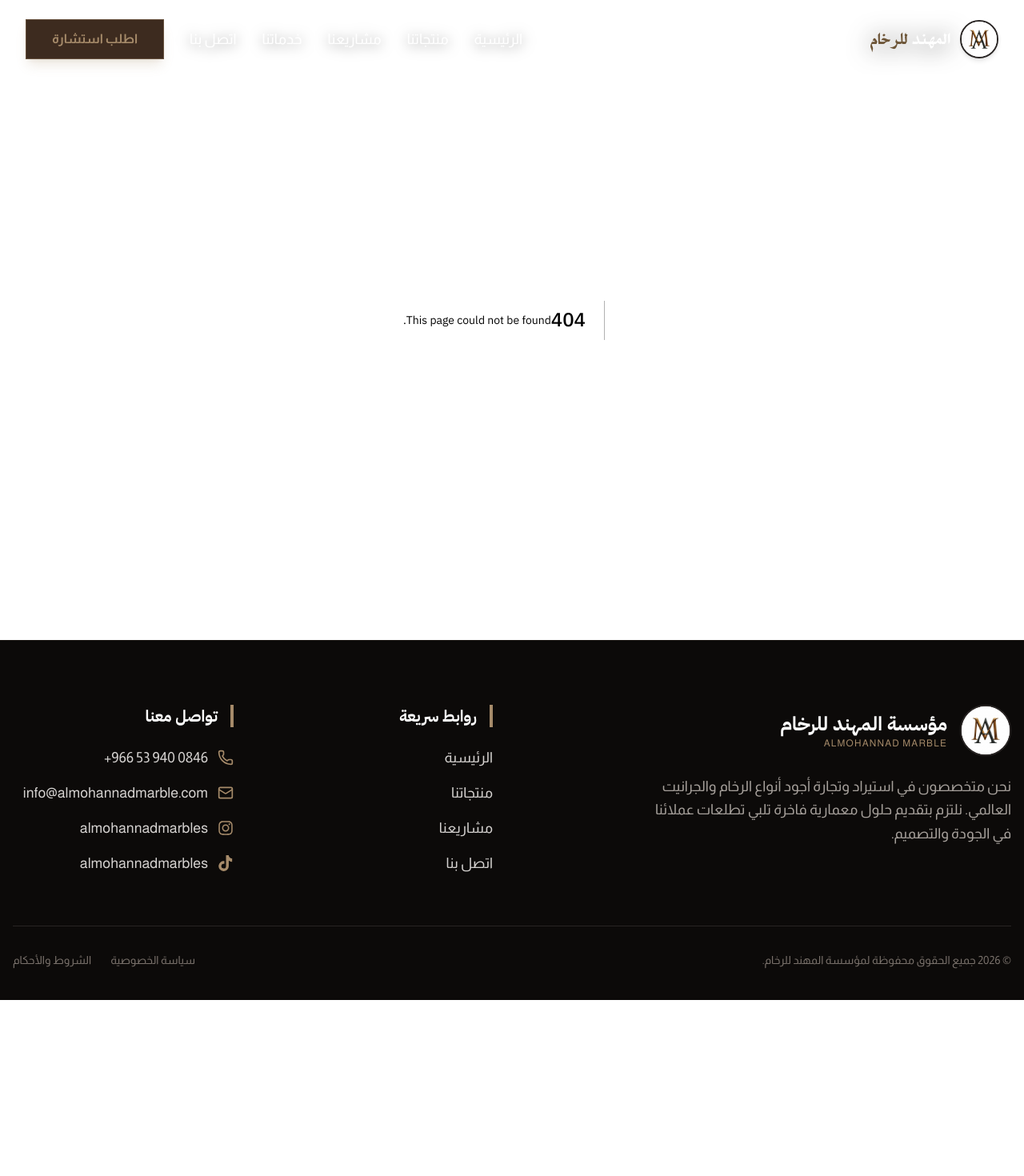
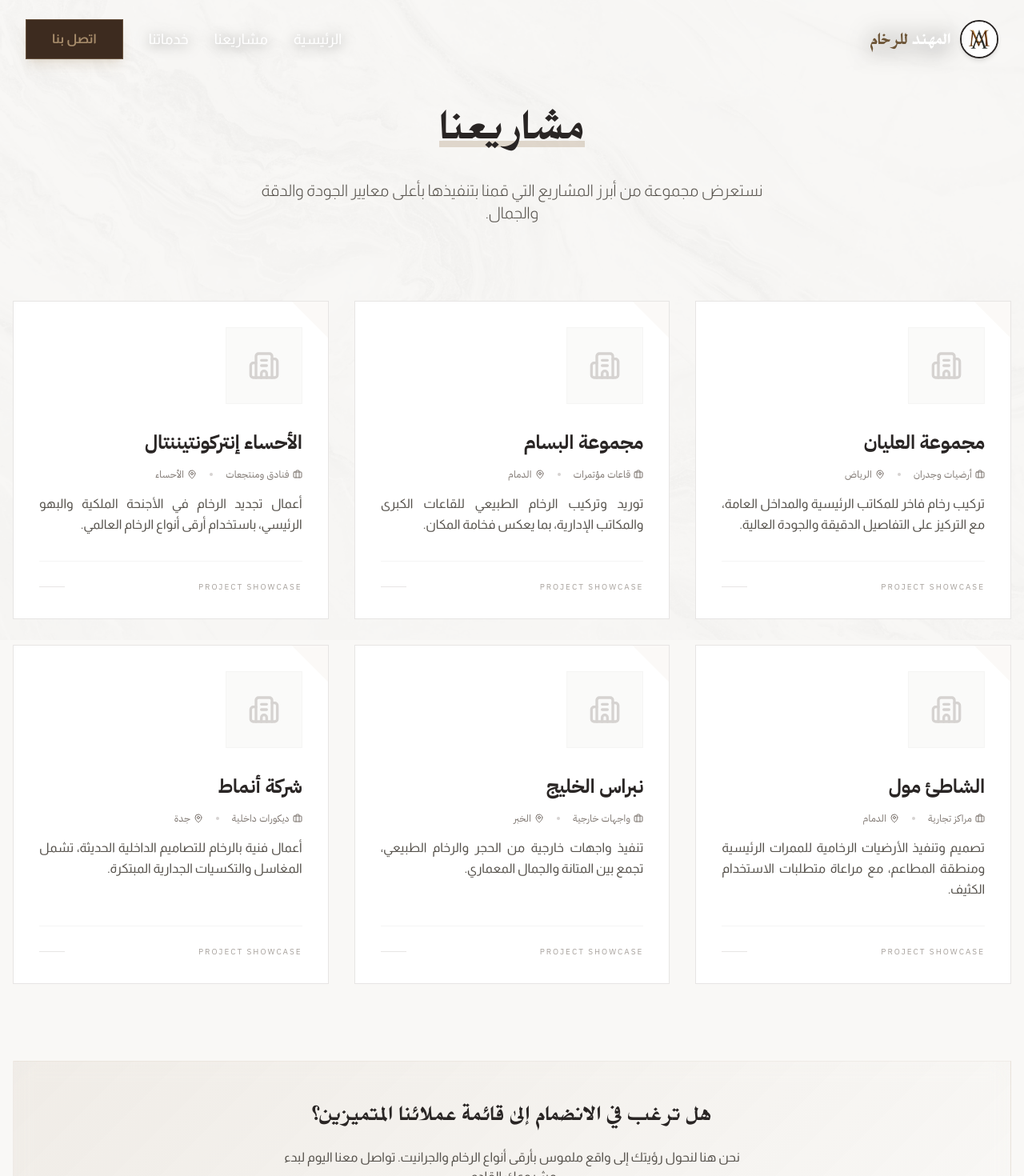
Before and after one commit to maramahg/almohannadmarble, a Next.js app: page /projects in a window 1280 px wide. Before the commit this address had no page. Shown: the top 1470 px of the page at 80% size. Before the commit the page ends 1250 px from the top, so only its background shows below. Built offline with nearby package versions, Linux system fonts and the light colour scheme.

Commit message:
feat: add projects page and update navbar/footer branding

```diff
--- a/app/page.tsx
+++ b/app/page.tsx
@@ -30,7 +30,7 @@ export default function Home() {
           </p>
           <div className="flex flex-wrap justify-center gap-4 mt-16">
             <button className="btn-gold text-lg px-8 py-3">
-              استكشف منتجاتنا
+              استكشف مشاريعنا
             </button>
             <button className="bg-gold text-dark-brown px-8 py-3 rounded-none hover:bg-dark-brown hover:text-gold transition-all text-lg font-bold">
               تواصل معنا
@@ -53,7 +53,7 @@ export default function Home() {
             <div className="space-y-6 text-stone-700 leading-relaxed text-base md:text-lg text-justify">
               <p>
                 <span className="font-black text-stone-950 text-xl md:text-2xl block mb-2">في مؤسسة المهند للرخام،</span>
-                نفخر بتقديم منتجات استثنائية من الرخام والجرانيت الطبيعي. منتجاتنا تلفت الانتباه وهي مقصد لكل ذوّاق أنيق.
+                نفخر بتقديم أعمال استثنائية من الرخام والجرانيت الطبيعي. أعمالنا تلفت الانتباه وهي مقصد لكل ذوّاق أنيق.
               </p>
               <p>
                 ما يميزنا هو موظفونا الذين يبذلون جهوداً لضمان ظهور أفكارك. شغفنا وإصرارنا لا مثيل لهما، وحبنا للروائع الطبيعية ما يجعلنا نتعمق في البحث عن أفضل أنواع الرخام والجرانيت لتلبية جميع الاحتياجات والرغبات.
@@ -90,7 +90,7 @@ export default function Home() {
       </section>
 
       {/* Services Section */}
-      <section id="services" className="py-16 md:py-24 bg-stone-900 text-white overflow-hidden relative">
+      <section id="services" className="py-16 md:py-24 bg-stone-900 text-white overflow-hidden relative dark-section">
         <div className="max-w-6xl mx-auto px-4 relative z-10 text-center">
           <div className="mb-12 md:mb-16">
             <div className="w-fit mx-auto">
--- /dev/null
+++ b/app/projects/page.tsx
@@ -0,0 +1,131 @@
+import Image from "next/image";
+import { Building2, Briefcase, MapPin } from "lucide-react";
+
+const clients = [
+  {
+    name: "مجموعة العليان",
+    description: "تركيب رخام فاخر للمكاتب الرئيسية والمداخل العامة، مع التركيز على التفاصيل الدقيقة والجودة العالية.",
+    workType: "أرضيات وجدران",
+    location: "الرياض",
+  },
+  {
+    name: "مجموعة البسام",
+    description: "توريد وتركيب الرخام الطبيعي للقاعات الكبرى والمكاتب الإدارية، بما يعكس فخامة المكان.",
+    workType: "قاعات مؤتمرات",
+    location: "الدمام",
+  },
+  {
+    name: "الأحساء إنتركونتيننتال",
+    description: "أعمال تجديد الرخام في الأجنحة الملكية والبهو الرئيسي، باستخدام أرقى أنواع الرخام العالمي.",
+    workType: "فنادق ومنتجعات",
+    location: "الأحساء",
+  },
+  {
+    name: "الشاطئ مول",
+    description: "تصميم وتنفيذ الأرضيات الرخامية للممرات الرئيسية ومنطقة المطاعم، مع مراعاة متطلبات الاستخدام الكثيف.",
+    workType: "مراكز تجارية",
+    location: "الدمام",
+  },
+  {
+    name: "نبراس الخليج",
+    description: "تنفيذ واجهات خارجية من الحجر والرخام الطبيعي، تجمع بين المتانة والجمال المعماري.",
+    workType: "واجهات خارجية",
+    location: "الخبر",
+  },
+  {
+    name: "شركة أنماط",
+    description: "أعمال فنية بالرخام للتصاميم الداخلية الحديثة، تشمل المغاسل والتكسيات الجدارية المبتكرة.",
+    workType: "ديكورات داخلية",
+    location: "جدة",
+  },
+];
+
+export default function ProjectsPage() {
+  return (
+    <main className="flex-grow pt-32 pb-20 px-4 bg-background">
+      {/* Background Subtle Pattern */}
+      <div className="absolute inset-0 z-0 opacity-[0.03] pointer-events-none overflow-hidden">
+        <Image
+          src="/hero-stockcake.jpg"
+          alt="background pattern"
+          fill
+          className="object-cover grayscale"
+        />
+      </div>
+
+      <div className="max-w-7xl mx-auto relative z-10">
+        {/* Header Section */}
+        <div className="text-center mb-16 md:mb-24">
+          <div className="inline-block mb-4">
+            <h1 className="text-4xl md:text-6xl font-al-qassam text-stone-800 relative z-10">
+              مشاريعنا
+            </h1>
+            <div className="h-2 w-full bg-gold/30 -mt-3 relative z-0" />
+          </div>
+          <p className="text-stone-600 text-lg md:text-xl max-w-2xl mx-auto mt-6 font-light">
+            نستعرض مجموعة من أبرز المشاريع التي قمنا بتنفيذها بأعلى معايير الجودة والدقة والجمال.
+          </p>
+        </div>
+
+        {/* Clients Grid */}
+        <div className="grid grid-cols-1 md:grid-cols-2 lg:grid-cols-3 gap-8">
+          {clients.map((client, index) => (
+            <div
+              key={index}
+              className="group relative bg-white border border-stone-200 p-8 hover:border-gold/50 transition-all duration-500 hover:shadow-2xl hover:shadow-gold/5 overflow-hidden flex flex-col h-full"
+            >
+              {/* Gold Accent Corner */}
+              <div className="absolute top-0 right-0 w-16 h-16 bg-gold/5 -mr-8 -mt-8 rotate-45 group-hover:bg-gold/10 transition-all" />
+
+              {/* Logo Placeholder Area */}
+              <div className="mb-8 w-24 h-24 bg-stone-50 border border-stone-100 flex items-center justify-center relative group-hover:scale-105 transition-transform duration-500">
+                <Building2 className="w-10 h-10 text-stone-300 group-hover:text-gold transition-colors" />
+                <div className="absolute -bottom-1 -left-1 w-4 h-4 border-b-2 border-l-2 border-gold opacity-0 group-hover:opacity-100 transition-opacity" />
+              </div>
+
+              {/* Content */}
+              <div className="flex-grow">
+                <h3 className="text-2xl font-ibm font-bold text-stone-800 mb-4 group-hover:text-gold-dark transition-colors">
+                  {client.name}
+                </h3>
+
+                <div className="flex items-center gap-4 text-xs text-stone-500 mb-4 font-ibm tracking-wide">
+                  <span className="flex items-center gap-1">
+                    <Briefcase className="w-3 h-3" />
+                    {client.workType}
+                  </span>
+                  <span className="w-1 h-1 bg-stone-300 rounded-full" />
+                  <span className="flex items-center gap-1">
+                    <MapPin className="w-3 h-3" />
+                    {client.location}
+                  </span>
+                </div>
+
+                <p className="text-stone-600 leading-relaxed text-sm md:text-base text-justify">
+                  {client.description}
+                </p>
+              </div>
+
+              {/* Bottom Decoration */}
+              <div className="mt-8 pt-6 border-t border-stone-100 flex justify-between items-center">
+                <span className="text-[10px] uppercase tracking-[0.2em] text-stone-400 font-ibm">Project Showcase</span>
+                <div className="w-8 h-px bg-stone-200 group-hover:w-16 group-hover:bg-gold transition-all duration-500" />
+              </div>
+            </div>
+          ))}
+        </div>
+
+        {/* Footer Call to Action */}
+        <div className="mt-24 text-center p-12 glass-gold border border-gold/10 dark-section">
+          <h2 className="text-2xl md:text-3xl font-al-qassam text-stone-800 mb-6">هل ترغب في الانضمام إلى قائمة عملائنا المتميزين؟</h2>
+          <p className="text-stone-600 mb-8 max-w-xl mx-auto">
+            نحن هنا لنحول رؤيتك إلى واقع ملموس بأرقى أنواع الرخام والجرانيت. تواصل معنا اليوم لبدء مشروعك القادم.
+          </p>
+          <button className="btn-gold px-10 py-4">
+            اطلب عرض سعر الآن
+          </button>
+        </div>
+      </div>
+    </main>
+  );
+}
--- a/components/Footer.tsx
+++ b/components/Footer.tsx
@@ -14,9 +14,15 @@ const TikTokLogo = () => (
     </svg>
 );
 
+const WhatsAppLogo = () => (
+    <svg viewBox="0 0 448 512" width="20" height="20" fill="currentColor">
+        <path d="M380.9 97.1C339 55.1 283.2 32 223.9 32c-122.4 0-222 99.6-222 222 0 39.1 10.2 77.3 29.6 111L0 480l117.7-30.9c32.4 17.7 68.9 27 106.1 27h.1c122.3 0 224.1-99.6 224.1-222 0-59.3-25.2-115-67.1-157zm-157 341.6c-33.2 0-65.7-8.9-94-25.7l-6.7-4-69.8 18.3L72 359.2l-4.4-7c-18.5-29.4-28.2-63.3-28.2-98.2 0-101.7 82.8-184.5 184.6-184.5 49.3 0 95.6 19.2 130.4 54.1 34.8 34.9 56.2 81.2 56.1 130.5 0 101.8-84.9 184.6-186.6 184.6zm101.2-138.2c-5.5-2.8-32.8-16.2-37.9-18-5.1-1.9-8.8-2.8-12.5 2.8-3.7 5.6-14.3 18-17.6 21.8-3.2 3.7-6.5 4.2-12 1.4-5.5-2.8-23.4-8.6-44.6-27.6-16.5-14.7-27.6-32.8-30.8-38.4-3.2-5.6-.3-8.6 2.5-11.4 2.5-2.5 5.6-6.5 8.3-9.7 2.8-3.2 3.7-5.6 5.6-9.3 1.9-3.7 1-6.9-.5-9.7-1.4-2.8-12.5-30.1-17.1-41.2-4.5-10.8-9.1-9.3-12.5-9.5-3.2-.2-6.9-.2-10.6-.2-3.7 0-9.7 1.4-14.8 6.9-5.1 5.6-19.4 19-19.4 46.3 0 27.3 19.9 53.7 22.6 57.4 2.8 3.7 39.1 59.7 94.8 83.8 13.2 5.8 23.5 9.2 31.5 11.8 13.3 4.2 25.4 3.6 35 2.2 10.7-1.6 32.8-13.4 37.4-26.4 4.6-13 4.6-24.1 3.2-26.4-1.3-2.5-5-3.9-10.5-6.6z" />
+    </svg>
+);
+
 export default function Footer() {
     return (
-        <footer className="bg-stone-950 text-stone-300 pt-20 pb-10 px-4 border-t border-gold/10">
+        <footer className="bg-stone-950 text-stone-300 pt-20 pb-10 px-4 border-t border-gold/10 dark-section">
             <div className="max-w-7xl mx-auto grid grid-cols-1 md:grid-cols-4 gap-12 border-b border-stone-800 pb-16">
                 {/* Brand Column */}
                 <div className="md:col-span-2 space-y-6">
@@ -39,7 +45,6 @@ export default function Footer() {
                     <h4 className="text-xl font-bold text-white mb-6 border-r-4 border-gold pr-4">روابط سريعة</h4>
                     <ul className="space-y-4 text-lg">
                         <li><Link href="/" className="hover:text-gold transition-colors">الرئيسية</Link></li>
-                        <li><Link href="/products" className="hover:text-gold transition-colors">منتجاتنا</Link></li>
                         <li><Link href="/projects" className="hover:text-gold transition-colors">مشاريعنا</Link></li>
                         <li><Link href="/contact" className="hover:text-gold transition-colors">اتصل بنا</Link></li>
                     </ul>
@@ -49,25 +54,35 @@ export default function Footer() {
                 <div>
                     <h4 className="text-xl font-bold text-white mb-6 border-r-4 border-gold pr-4">تواصل معنا</h4>
                     <ul className="space-y-4 text-lg">
-                        <li className="flex items-center gap-3">
-                            <Phone className="w-5 h-5 text-gold" />
+                        <li className="flex items-center gap-3 group">
+                            <a href="https://wa.me/966539400846" target="_blank" rel="noopener noreferrer" className="flex items-center gap-3 hover:text-gold transition-colors">
+                                <div className="text-gold">
+                                    <WhatsAppLogo />
+                                </div>
                                 <span dir="ltr">+966 53 940 0846</span>
+                            </a>
                         </li>
-                        <li className="flex items-center gap-3">
+                        <li className="flex items-center gap-3 group">
+                            <a href="mailto:info@almohannadmarble.com" className="flex items-center gap-3 hover:text-gold transition-colors">
                                 <Mail className="w-5 h-5 text-gold" />
                                 <span>info@almohannadmarble.com</span>
+                            </a>
                         </li>
-                        <li className="flex items-center gap-3">
+                        <li className="flex items-center gap-3 group">
+                            <a href="https://instagram.com/almohannadmarbles" target="_blank" rel="noopener noreferrer" className="flex items-center gap-3 hover:text-gold transition-colors">
                                 <div className="text-gold flex items-center justify-center w-5 h-5">
                                     <InstagramLogo />
                                 </div>
                                 <span>almohannadmarbles</span>
+                            </a>
                         </li>
-                        <li className="flex items-center gap-3">
+                        <li className="flex items-center gap-3 group">
+                            <a href="https://tiktok.com/@almohannadmarbles" target="_blank" rel="noopener noreferrer" className="flex items-center gap-3 hover:text-gold transition-colors">
                                 <div className="text-gold flex items-center justify-center w-5 h-5">
                                     <TikTokLogo />
                                 </div>
                                 <span>almohannadmarbles</span>
+                            </a>
                         </li>
                     </ul>
                 </div>
--- a/components/Navbar.tsx
+++ b/components/Navbar.tsx
@@ -26,27 +26,31 @@ export default function Navbar() {
             entries.forEach(entry => {
                 if (entry.isIntersecting) {
                     setIsOverDark(true);
-                } else {
-                    setIsOverDark(false);
+                } else if (!entries.some(e => e.isIntersecting && e.target !== entry.target)) {
+                    // Check if there are other dark sections currently intersecting
+                    const otherIntersecting = Array.from(document.querySelectorAll('.dark-section'))
+                        .some(s => {
+                            const rect = s.getBoundingClientRect();
+                            return rect.top <= 80 && rect.bottom >= 0;
+                        });
+                    if (!otherIntersecting) setIsOverDark(false);
                 }
             });
         }, observerOptions);
 
-        const darkSection = document.getElementById("services");
-        if (darkSection) observer.observe(darkSection);
+        const darkSections = document.querySelectorAll('.dark-section');
+        darkSections.forEach(section => observer.observe(section));
 
         return () => {
             window.removeEventListener("scroll", handleScroll);
-            if (darkSection) observer.unobserve(darkSection);
+            darkSections.forEach(section => observer.unobserve(section));
         };
     }, []);
 
     const navLinks = [
         { name: "الرئيسية", href: "/" },
-        { name: "منتجاتنا", href: "/products" },
         { name: "مشاريعنا", href: "/projects" },
         { name: "خدماتنا", href: "/services" },
-        { name: "اتصل بنا", href: "/contact" },
     ];
 
     return (
@@ -84,13 +88,19 @@ export default function Navbar() {
                         </Link>
                     ))}
                     <button className="btn-gold shadow-gold/20 shadow-lg">
-                        اطلب استشارة
+                        اتصل بنا
                     </button>
                 </div>
 
                 {/* Mobile Menu Icon */}
                 <button
-                    className={`md:hidden p-2 z-50 pointer-events-auto transition-colors ${isScrolled && !isOverDark && !isMenuOpen ? "text-stone-900" : "text-gold"}`}
+                    className={`md:hidden p-2 z-50 pointer-events-auto transition-all ${
+                        isMenuOpen
+                            ? "text-gold"
+                            : isScrolled && !isOverDark
+                                ? "text-stone-900"
+                                : "text-white drop-shadow-[0_2px_8px_rgba(0,0,0,0.9)]"
+                    }`}
                     onClick={() => setIsMenuOpen(!isMenuOpen)}
                     aria-label="Toggle Menu"
                 >
@@ -112,7 +122,7 @@ export default function Navbar() {
                         </Link>
                     ))}
                     <button className="btn-gold px-12 py-4 mt-4" onClick={() => setIsMenuOpen(false)}>
-                        اطلب استشارة
+                        اتصل بنا
                     </button>
                 </div>
             </div>
```
Lines whose indentation alone changed are shown as unchanged.
